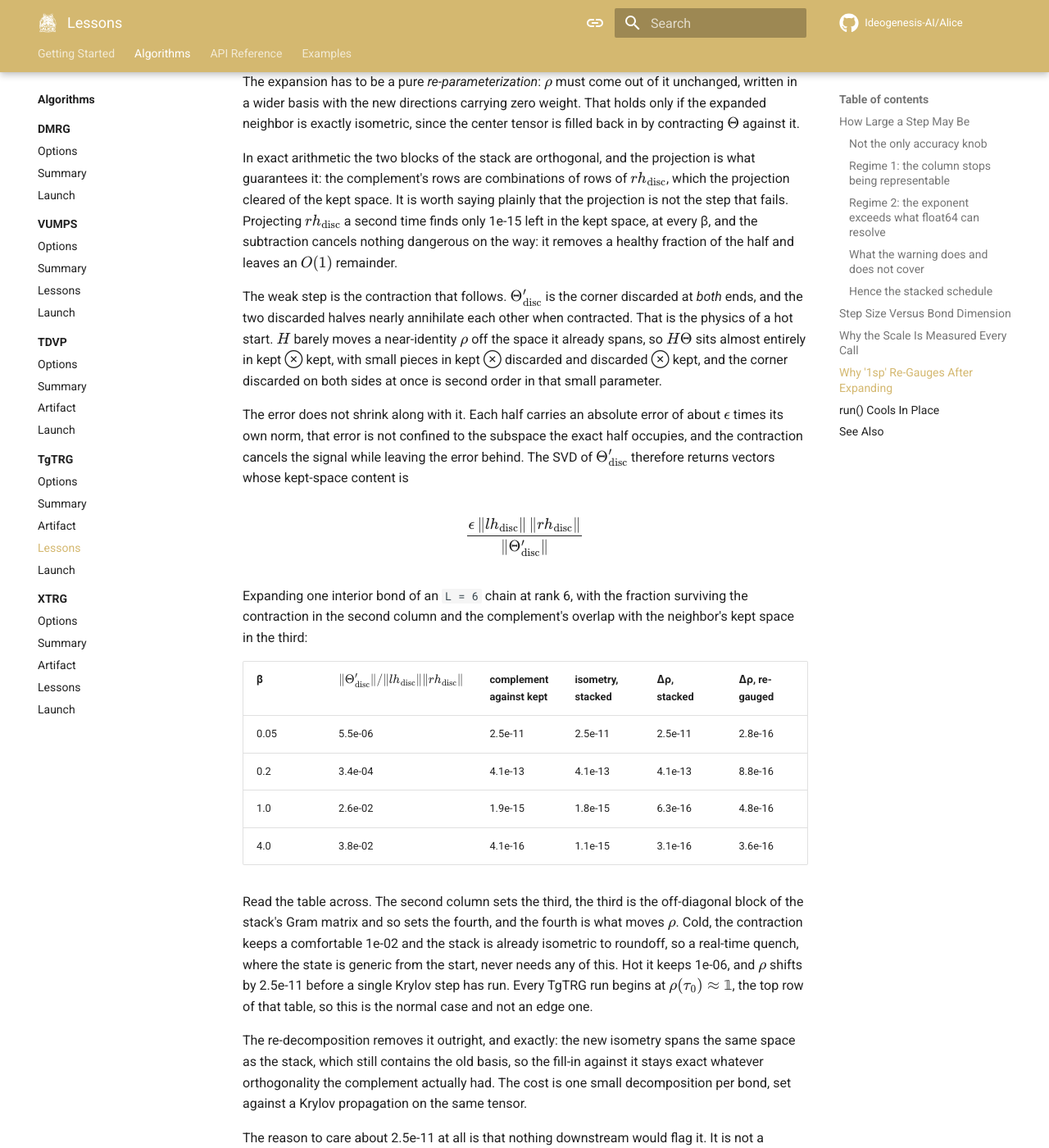
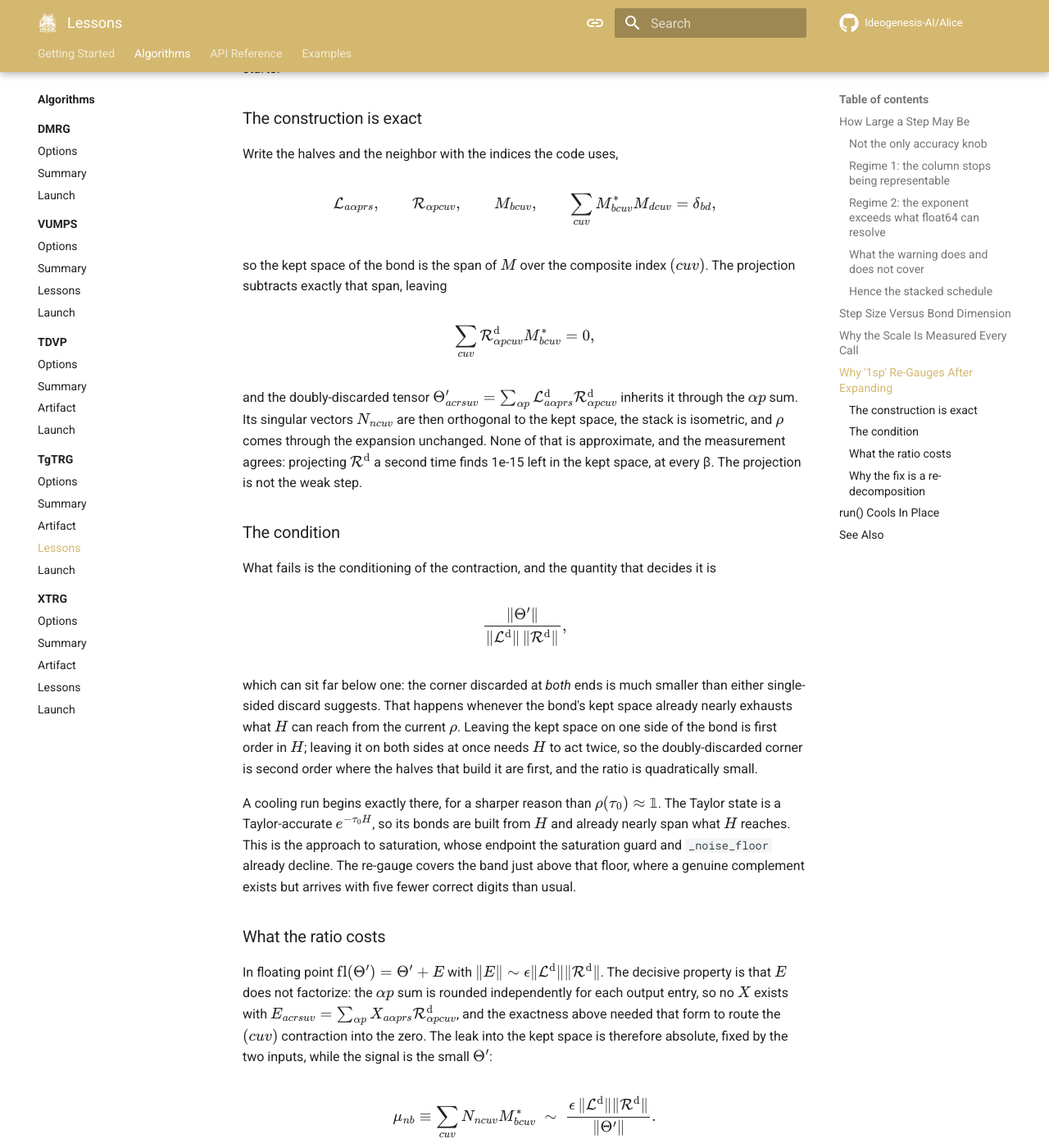
Before and after one commit to Ideogenesis-AI/Alice, an MkDocs documentation site: the page built from docs/algorithms/tgtrg/lessons.md, in a window 1280 px wide and 1400 px high, scrolled down 4791 px. Shown: the whole window at 82% size. Built offline with MkDocs 1.6.1 and Material for MkDocs 9.7.7, drawn with Linux system fonts in a browser that asks for light colours; comment, search, counter and statistics services are not loaded; some of the changed text lies outside the part shown.

Commit message:
Name the condition under which the TgTRG complement is ill-conditioned
The re-gauge was explained by where cooling happens to start, which left the reader without the criterion. State it instead: the complement degrades when the ratio of the doubly-discarded corner to the product of the two discarded halves falls below one, and that happens whenever a bond's kept space already nearly exhausts what the Hamiltonian can reach. Leaving the kept space on one side of a bond is first order in H and leaving it on both at once needs H to act twice, so the corner is second order where the halves that build it are first. A cooling run meets this on its first step, the Taylor state having bonds built from H, and it is the approach to the saturation the noise floor already declines outright. Recast the derivation in index notation, kept the measurement against the ratio, and said plainly that the construction is exact and the step a conditioning fix: inert in exact arithmetic, and no cure for the projections, which already deliver orthogonality to 1e-15.

```diff
--- a/docs/algorithms/tgtrg/lessons.md
+++ b/docs/algorithms/tgtrg/lessons.md
@@ -200,74 +200,113 @@ splits.
 
 ## Why `'1sp'` Re-Gauges After Expanding
 
-The bond expansion stacks the complement onto the kept basis with `oplus`,
-and then immediately re-decomposes the stack to recover an exact isometry.
-TDVP's expansion does no such thing, so the step looks redundant. It is not,
-and the reason is specific to cooling.
+The expansion stacks the complement onto the kept basis with `oplus`, then
+immediately re-decomposes the stack to recover an exact isometry. TDVP's
+expansion does without that step, so it looks redundant. It is a conditioning
+fix, and the condition it guards against is where cooling starts.
 
-The expansion has to be a pure *re-parameterization*: \(\rho\) must come out
-of it unchanged, written in a wider basis with the new directions carrying
-zero weight. That holds only if the expanded neighbor is exactly isometric,
-since the center tensor is filled back in by contracting \(\Theta\) against
-it.
+### The construction is exact
 
-In exact arithmetic the two blocks of the stack are orthogonal, and the
-projection is what guarantees it: the complement's rows are combinations of
-rows of \(rh_{\text{disc}}\), which the projection cleared of the kept space.
-It is worth saying plainly that the projection is not the step that fails.
-Projecting \(rh_{\text{disc}}\) a second time finds only 1e-15 left in the
-kept space, at every β, and the subtraction cancels nothing dangerous on the
-way: it removes a healthy fraction of the half and leaves an \(O(1)\)
-remainder.
-
-The weak step is the contraction that follows. \(\Theta'_{\text{disc}}\) is
-the corner discarded at *both* ends, and the two discarded halves nearly
-annihilate each other when contracted. That is the physics of a hot start.
-\(H\) barely moves a near-identity \(\rho\) off the space it already spans,
-so \(H\Theta\) sits almost entirely in kept ⊗ kept, with small pieces in
-kept ⊗ discarded and discarded ⊗ kept, and the corner discarded on both sides
-at once is second order in that small parameter.
-
-The error does not shrink along with it. Each half carries an absolute error
-of about \(\epsilon\) times its own norm, that error is not confined to the
-subspace the exact half occupies, and the contraction cancels the signal
-while leaving the error behind. The SVD of \(\Theta'_{\text{disc}}\)
-therefore returns vectors whose kept-space content is
+Write the halves and the neighbor with the indices the code uses,
 
 \[
-\frac{\epsilon \, \lVert lh_{\text{disc}} \rVert \, \lVert rh_{\text{disc}} \rVert}{\lVert \Theta'_{\text{disc}} \rVert}
+\mathcal{L}_{a\alpha prs}, \qquad \mathcal{R}_{\alpha pcuv}, \qquad
+M_{bcuv}, \qquad \sum_{cuv} M^{*}_{bcuv} M_{dcuv} = \delta_{bd},
 \]
 
-Expanding one interior bond of an `L = 6` chain at rank 6, with the fraction
-surviving the contraction in the second column and the complement's overlap
-with the neighbor's kept space in the third:
+so the kept space of the bond is the span of \(M\) over the composite index
+\((cuv)\). The projection subtracts exactly that span, leaving
 
-| β | \(\lVert \Theta'_{\text{disc}} \rVert / \lVert lh_{\text{disc}} \rVert \lVert rh_{\text{disc}} \rVert\) | complement against kept | isometry, stacked | Δρ, stacked | Δρ, re-gauged |
-|---|---|---|---|---|---|
-| 0.05 | 5.5e-06 | 2.5e-11 | 2.5e-11 | 2.5e-11 | 2.8e-16 |
-| 0.2 | 3.4e-04 | 4.1e-13 | 4.1e-13 | 4.1e-13 | 8.8e-16 |
-| 1.0 | 2.6e-02 | 1.9e-15 | 1.8e-15 | 6.3e-16 | 4.8e-16 |
-| 4.0 | 3.8e-02 | 4.1e-16 | 1.1e-15 | 3.1e-16 | 3.6e-16 |
+\[
+\sum_{cuv} \mathcal{R}^{\mathrm{d}}_{\alpha pcuv} M^{*}_{bcuv} = 0,
+\]
 
-Read the table across. The second column sets the third, the third is the
-off-diagonal block of the stack's Gram matrix and so sets the fourth, and the
-fourth is what moves \(\rho\). Cold, the contraction keeps a comfortable
-1e-02 and the stack is already isometric to roundoff, so a real-time quench,
-where the state is generic from the start, never needs any of this. Hot it
-keeps 1e-06, and \(\rho\) shifts by 2.5e-11 before a single Krylov step has
-run. Every TgTRG run begins at \(\rho(\tau_0) \approx \mathbb{1}\), the top
-row of that table, so this is the normal case and not an edge one.
+and the doubly-discarded tensor
+\(\Theta'_{acrsuv} = \sum_{\alpha p} \mathcal{L}^{\mathrm{d}}_{a\alpha prs} \mathcal{R}^{\mathrm{d}}_{\alpha pcuv}\)
+inherits it through the \(\alpha p\) sum. Its singular vectors \(N_{ncuv}\)
+are then orthogonal to the kept space, the stack is isometric, and \(\rho\)
+comes through the expansion unchanged. None of that is approximate, and the
+measurement agrees: projecting \(\mathcal{R}^{\mathrm{d}}\) a second time
+finds 1e-15 left in the kept space, at every β. The projection is not the
+weak step.
 
-The re-decomposition removes it outright, and exactly: the new isometry spans
-the same space as the stack, which still contains the old basis, so the
-fill-in against it stays exact whatever orthogonality the complement actually
-had. The cost is one small decomposition per bond, set against a Krylov
-propagation on the same tensor.
+### The condition
 
-The reason to care about 2.5e-11 at all is that nothing downstream would
-flag it. It is not a truncation, so it never reaches
-`Summary.discarded_weights`; it enters `log Z` directly, at every step, and
-accumulates.
+What fails is the conditioning of the contraction, and the quantity that
+decides it is
+
+\[
+\frac{\lVert \Theta' \rVert}{\lVert \mathcal{L}^{\mathrm{d}} \rVert \, \lVert \mathcal{R}^{\mathrm{d}} \rVert},
+\]
+
+which can sit far below one: the corner discarded at *both* ends is much
+smaller than either single-sided discard suggests. That happens whenever the
+bond's kept space already nearly exhausts what \(H\) can reach from the
+current \(\rho\). Leaving the kept space on one side of the bond is first
+order in \(H\); leaving it on both sides at once needs \(H\) to act twice, so
+the doubly-discarded corner is second order where the halves that build it
+are first, and the ratio is quadratically small.
+
+A cooling run begins exactly there, for a sharper reason than
+\(\rho(\tau_0) \approx \mathbb{1}\). The Taylor state is a Taylor-accurate
+\(e^{-\tau_0 H}\), so its bonds are built from \(H\) and already nearly span
+what \(H\) reaches. This is the approach to saturation, whose endpoint the
+saturation guard and `_noise_floor` already decline. The re-gauge covers the
+band just above that floor, where a genuine complement exists but arrives
+with five fewer correct digits than usual.
+
+### What the ratio costs
+
+In floating point \(\mathrm{fl}(\Theta') = \Theta' + E\) with
+\(\lVert E \rVert \sim \epsilon \lVert \mathcal{L}^{\mathrm{d}} \rVert \lVert \mathcal{R}^{\mathrm{d}} \rVert\).
+The decisive property is that \(E\) does not factorize: the \(\alpha p\) sum
+is rounded independently for each output entry, so no \(X\) exists with
+\(E_{acrsuv} = \sum_{\alpha p} X_{a\alpha prs} \mathcal{R}^{\mathrm{d}}_{\alpha pcuv}\),
+and the exactness above needed that form to route the \((cuv)\) contraction
+into the zero. The leak into the kept space is therefore absolute, fixed by
+the two inputs, while the signal is the small \(\Theta'\):
+
+\[
+\mu_{nb} \equiv \sum_{cuv} N_{ncuv} M^{*}_{bcuv}
+\;\sim\; \frac{\epsilon \, \lVert \mathcal{L}^{\mathrm{d}} \rVert \lVert \mathcal{R}^{\mathrm{d}} \rVert}{\lVert \Theta' \rVert}.
+\]
+
+\(\mu\) is the off-diagonal block of the stacked neighbor's Gram matrix, and
+the fill-in contracts \(\Theta\) against that Gram, so it returns
+\(\Theta(1 + \mu)\) and \(\rho\) moves by \(\lVert \mu \rVert\). Expanding one
+interior bond of an `L = 6` chain at rank 6:
+
+| β | \(\lVert \Theta' \rVert / \lVert \mathcal{L}^{\mathrm{d}} \rVert \lVert \mathcal{R}^{\mathrm{d}} \rVert\) | \(\lVert \mu \rVert\) | Δρ, stacked | Δρ, re-gauged |
+|---|---|---|---|---|
+| 0.05 | 5.5e-06 | 2.5e-11 | 2.5e-11 | 2.8e-16 |
+| 0.2 | 3.4e-04 | 4.1e-13 | 4.1e-13 | 8.8e-16 |
+| 1.0 | 2.6e-02 | 1.9e-15 | 6.3e-16 | 4.8e-16 |
+| 4.0 | 3.8e-02 | 4.1e-16 | 3.1e-16 | 3.6e-16 |
+
+The second column sets the third and the third is what moves \(\rho\). The
+last two rows are the same code on a generic \(\rho\), with nothing to fix.
+
+### Why the fix is a re-decomposition
+
+A more careful projection cannot help, the projection's own residual being
+amplified identically: contracted against \(\mathcal{L}^{\mathrm{d}}\), the
+1e-15 that survives the second projection is itself 1e-10 of \(\Theta'\). The
+only quantity that matters is how far \(\lVert \Theta' \rVert\) sits below the
+product of the halves, so the cure has to avoid that ratio instead of
+improving the inputs. `decomp` orthogonalizes against its own input, with an
+error of \(\epsilon\) relative to \(\lVert M^{\mathrm{exp}} \rVert\) and the
+ratio in no denominator. It is inert in exact arithmetic, returning a
+different basis for the same span against which the fill-in reproduces
+\(\rho\) identically, so it removes a failure mode and changes no result.
+
+The 2.5e-11 earns this page because nothing downstream would flag it. It is
+not a truncation, so it never reaches `Summary.discarded_weights`; it enters
+`log Z` directly, at every step, and accumulates. The asymmetry with TDVP is
+one of regime and not of real against imaginary time: a product-state quench
+leaves almost everything \(H\) can reach outside a bond of dimension 1, the
+ratio is of order one, and the complement comes back orthogonal to
+\(\epsilon\). Cooling has no such option, starting in the bad regime on its
+first step.
 
 ## `run()` Cools In Place
 
```
Also changed, not shown: docs/algorithms/tgtrg/index.md (+4 -2 lines), 2 other files.
